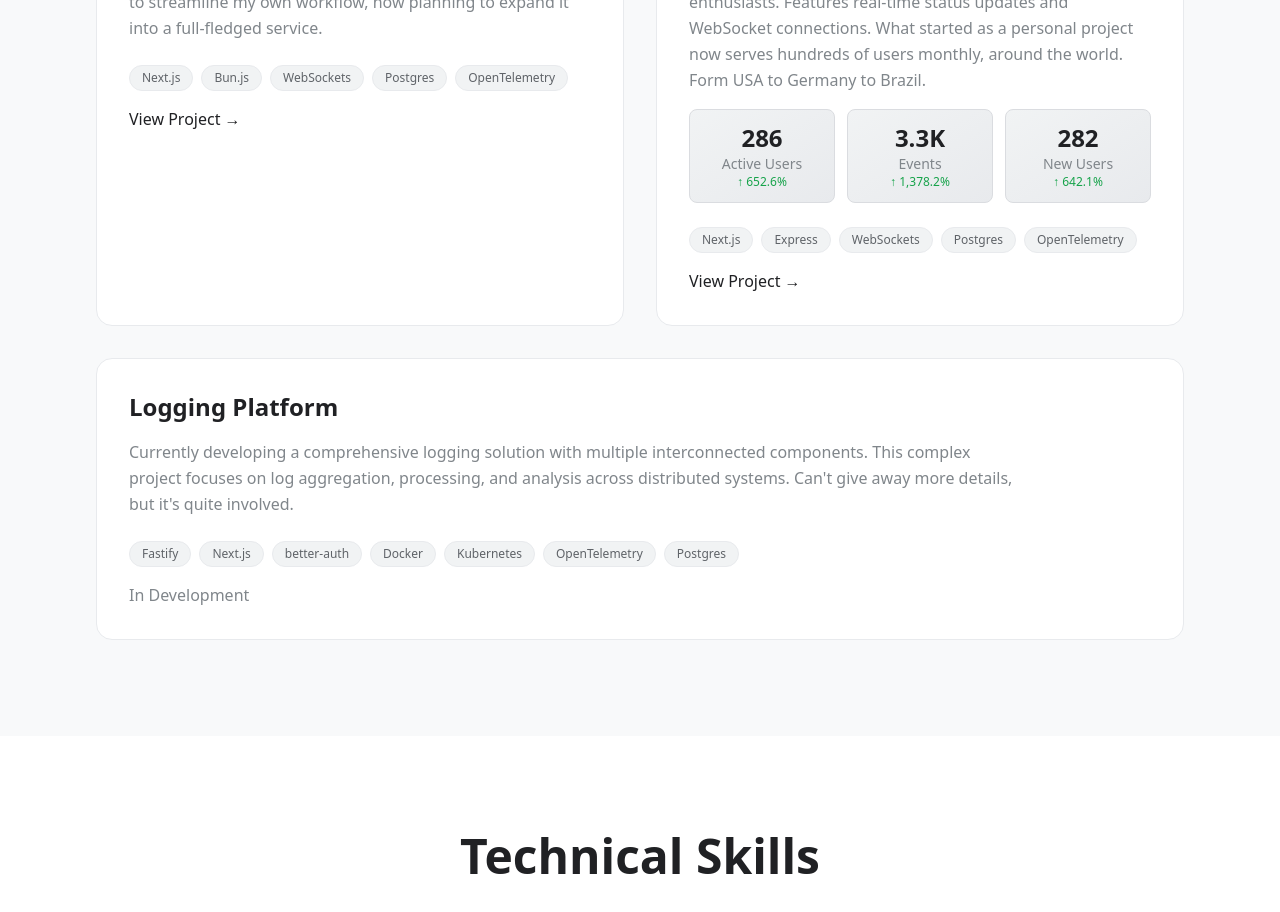
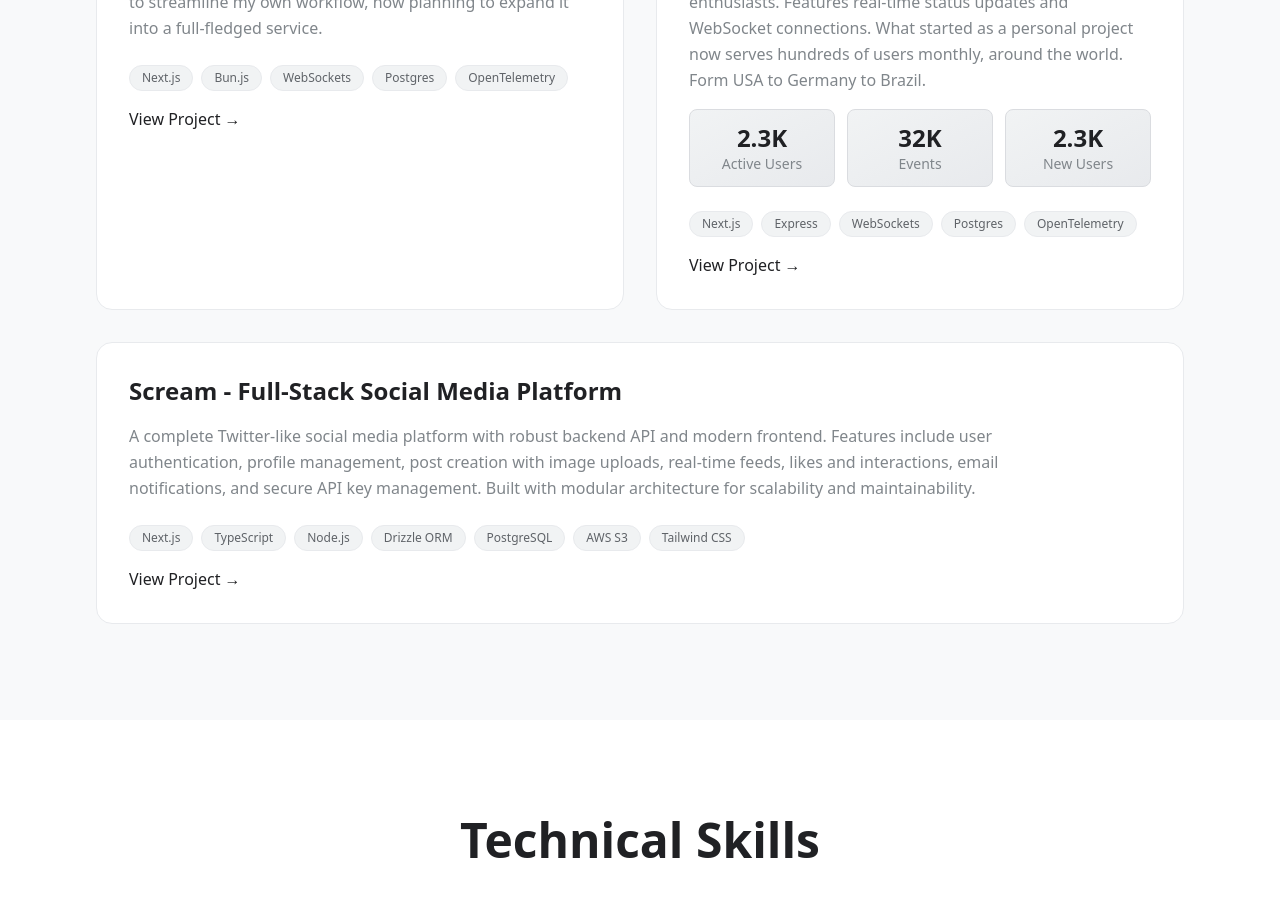
Before and after one commit to Aritra1235/portfolio-final, a React (Vite) app: page / in a window 1280 px wide. Shown: the part 1560-2472 px from the top of the page. Built offline with nearby package versions, Linux system fonts and the light colour scheme.

Commit message:
Update metrics and project description in App component

```diff
--- a/src/App.tsx
+++ b/src/App.tsx
@@ -201,19 +201,16 @@ function App() {
                 {/* Metrics from your analytics */}
                 <div className="grid grid-cols-3 gap-3 mb-6">
                   <div className="metric-card rounded-lg p-3 text-center">
-                    <div className="text-lg lg:text-2xl font-bold text-ash-900 dark:text-ash-100">286</div>
+                    <div className="text-lg lg:text-2xl font-bold text-ash-900 dark:text-ash-100">2.3K</div>
                     <div className="text-xs lg:text-sm text-ash-600 dark:text-ash-400">Active Users</div>
-                    <div className="text-xs text-green-600">↑ 652.6%</div>
                   </div>
                   <div className="metric-card rounded-lg p-3 text-center">
-                    <div className="text-lg lg:text-2xl font-bold text-ash-900 dark:text-ash-100">3.3K</div>
+                    <div className="text-lg lg:text-2xl font-bold text-ash-900 dark:text-ash-100">32K</div>
                     <div className="text-xs lg:text-sm text-ash-600 dark:text-ash-400">Events</div>
-                    <div className="text-xs text-green-600">↑ 1,378.2%</div>
                   </div>
                   <div className="metric-card rounded-lg p-3 text-center">
-                    <div className="text-lg lg:text-2xl font-bold text-ash-900 dark:text-ash-100">282</div>
+                    <div className="text-lg lg:text-2xl font-bold text-ash-900 dark:text-ash-100">2.3K</div>
                     <div className="text-xs lg:text-sm text-ash-600 dark:text-ash-400">New Users</div>
-                    <div className="text-xs text-green-600">↑ 642.1%</div>
                   </div>
                 </div>
 
@@ -237,30 +234,35 @@ function App() {
               </div>
             </div>
 
-            {/* Second row - ML Project (full width) */}
+            {/* Second row - Scream Project (full width) */}
             <div className="project-card rounded-2xl p-6 lg:p-8">
               <h3 className="text-xl lg:text-2xl font-bold text-ash-900 dark:text-ash-100 mb-4">
-                Logging Platform
+                Scream - Full-Stack Social Media Platform
               </h3>
               <p className="text-ash-600 dark:text-ash-400 mb-6 leading-relaxed max-w-4xl">
-                Currently developing a comprehensive logging solution with multiple
-                interconnected components. This complex project focuses on log aggregation,
-                processing, and analysis across distributed systems. Can't give away more
-                details, but it's quite involved.
+                A complete Twitter-like social media platform with robust backend API and modern frontend.
+                Features include user authentication, profile management, post creation with image uploads,
+                real-time feeds, likes and interactions, email notifications, and secure API key management.
+                Built with modular architecture for scalability and maintainability.
               </p>
               <div className="flex flex-wrap gap-2 mb-4">
-                <span className="skill-tag px-3 py-1 rounded-full text-xs font-medium">Fastify</span>
                 <span className="skill-tag px-3 py-1 rounded-full text-xs font-medium">Next.js</span>
-                <span className="skill-tag px-3 py-1 rounded-full text-xs font-medium">better-auth</span>
-                <span className="skill-tag px-3 py-1 rounded-full text-xs font-medium">Docker</span>
-                <span className="skill-tag px-3 py-1 rounded-full text-xs font-medium">Kubernetes</span>
-                <span className="skill-tag px-3 py-1 rounded-full text-xs font-medium">OpenTelemetry</span>
-                <span className="skill-tag px-3 py-1 rounded-full text-xs font-medium">Postgres</span>
+                <span className="skill-tag px-3 py-1 rounded-full text-xs font-medium">TypeScript</span>
+                <span className="skill-tag px-3 py-1 rounded-full text-xs font-medium">Node.js</span>
+                <span className="skill-tag px-3 py-1 rounded-full text-xs font-medium">Drizzle ORM</span>
+                <span className="skill-tag px-3 py-1 rounded-full text-xs font-medium">PostgreSQL</span>
+                <span className="skill-tag px-3 py-1 rounded-full text-xs font-medium">AWS S3</span>
+                <span className="skill-tag px-3 py-1 rounded-full text-xs font-medium">Tailwind CSS</span>
               </div>
               <div className="flex items-center">
-                <span className="text-ash-600 dark:text-ash-400 font-medium">
-                  In Development
-                </span>
+                <a
+                  href="https://scream.aritra.ovh"
+                  target="_blank"
+                  rel="noopener noreferrer"
+                  className="text-ash-900 dark:text-ash-100 font-medium hover:text-ash-600 dark:hover:text-ash-400 transition-colors"
+                >
+                  View Project →
+                </a>
               </div>
             </div>
           </div>
```
